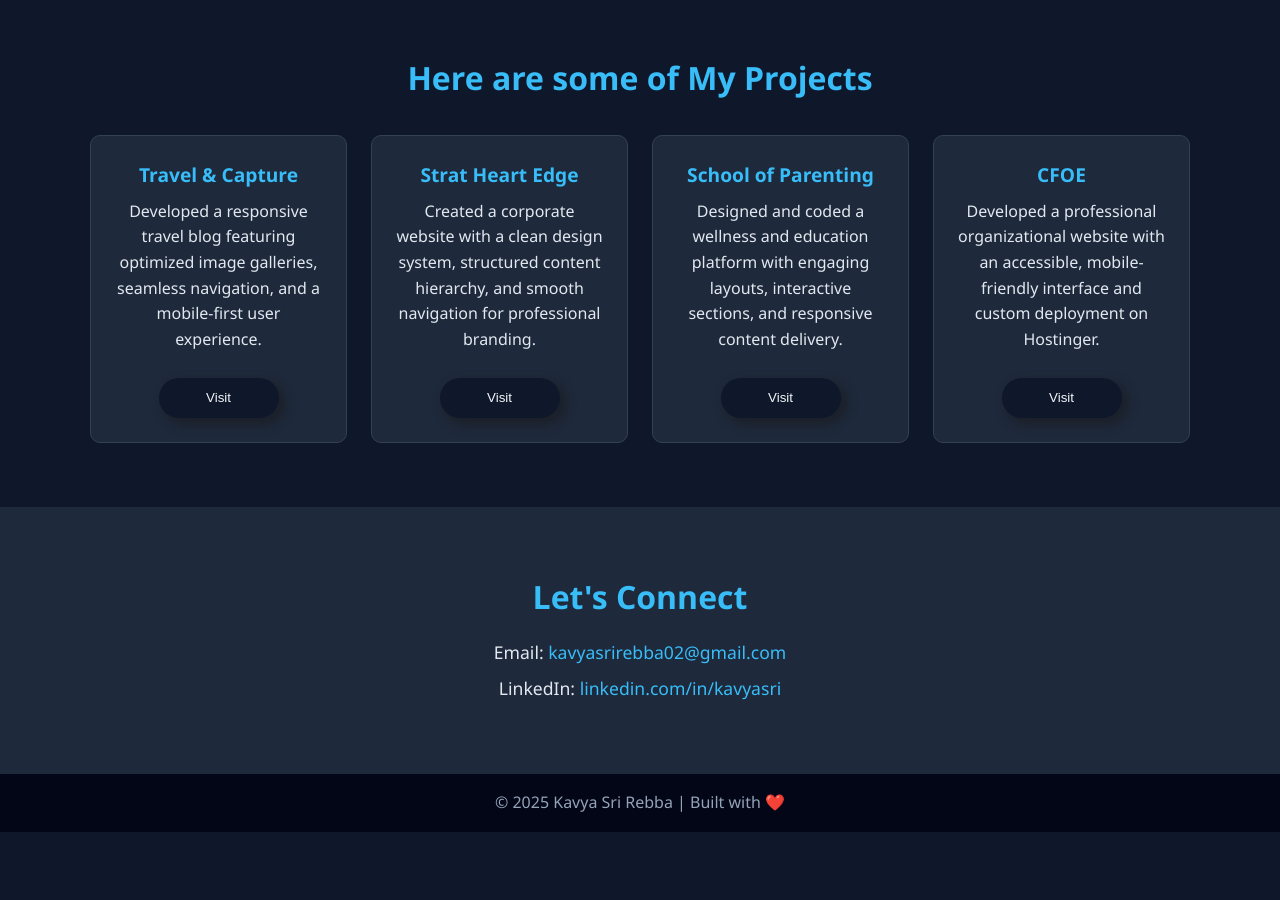
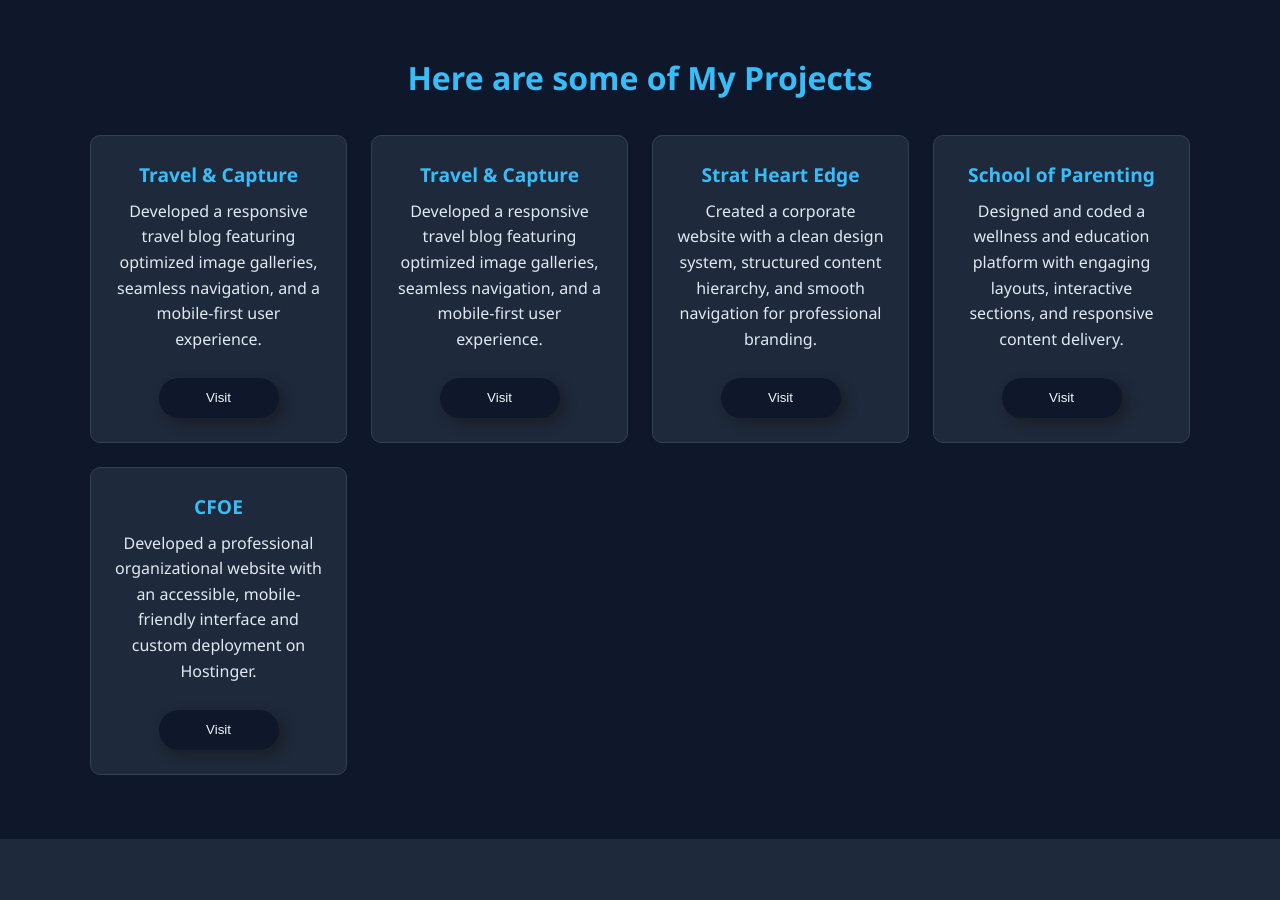
Before and after one commit to Kavyasrirebba/Portfolio, a plain HTML site: page index.html in a window 1280 px wide. Shown: the part 1180-2080 px from the top of the page. Before the commit the page ends 2012 px from the top, so only its background shows below. Drawn offline with Linux system fonts and the light colour scheme.

Commit message:
Update index.html

```diff
--- a/index.html
+++ b/index.html
@@ -73,6 +73,11 @@
           <a href="https://travelandcapture.com/" target="_blank"><button class="visit-buttons">Visit</button></a>
         </div>
         <div class="project">
+          <h3><a href="https://travelandcapture.com/" target="_blank">Travel & Capture</a></h3>
+          <p>Developed a responsive travel blog featuring optimized image galleries, seamless navigation, and a mobile-first user experience.</p><br/>
+          <a href="https://travelandcapture.com/" target="_blank"><button class="visit-buttons">Visit</button></a>
+        </div>
+        <div class="project">
           <h3><a href="https://stratheartedge.com/" target="_blank">Strat Heart Edge</a></h3>
           <p>Created a corporate website with a clean design system, structured content hierarchy, and smooth navigation for professional branding.</p><br/>
           <a href="https://stratheartedge.com/" target="_blank"><button class="visit-buttons">Visit</button></a>
```
